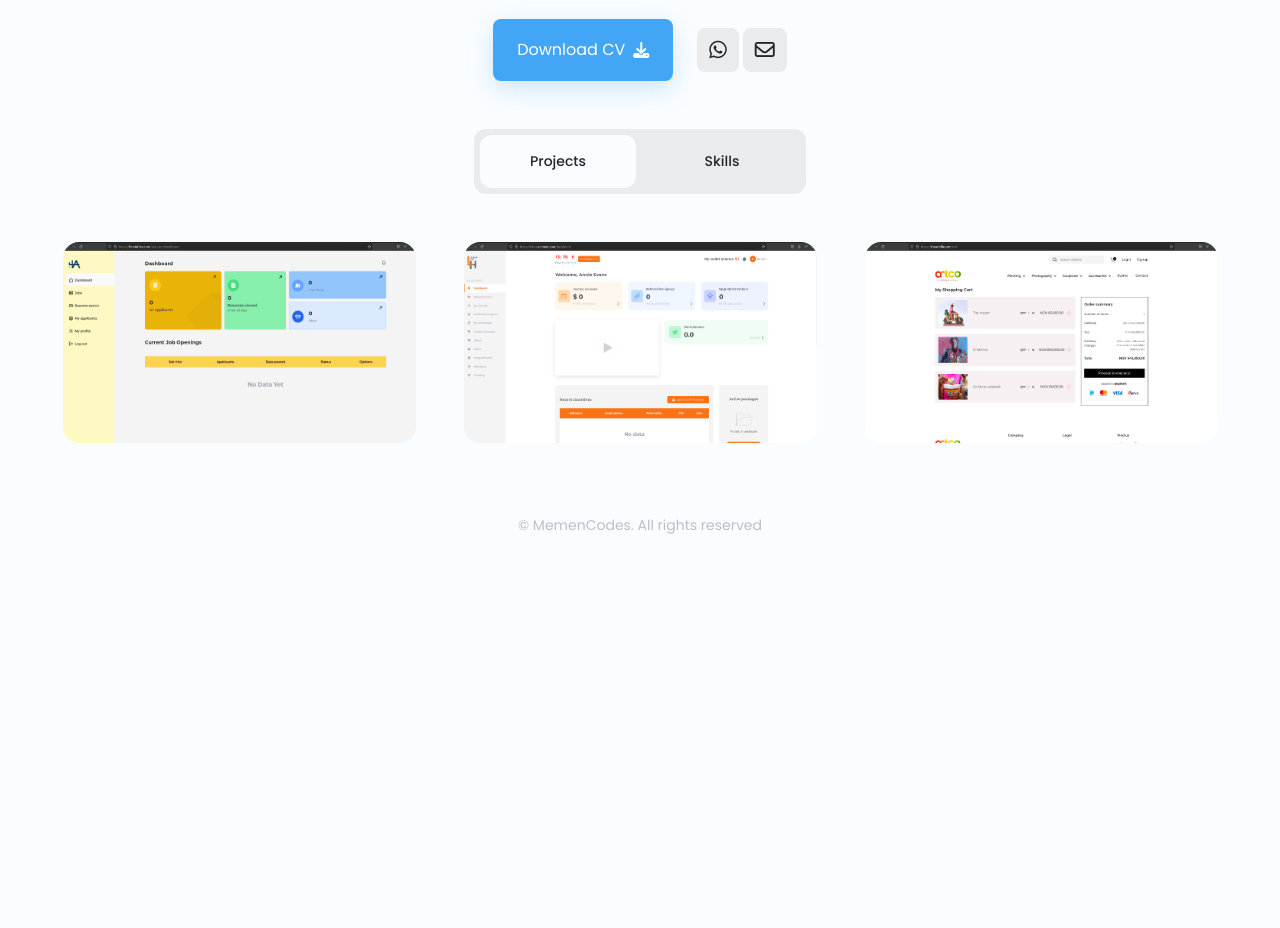
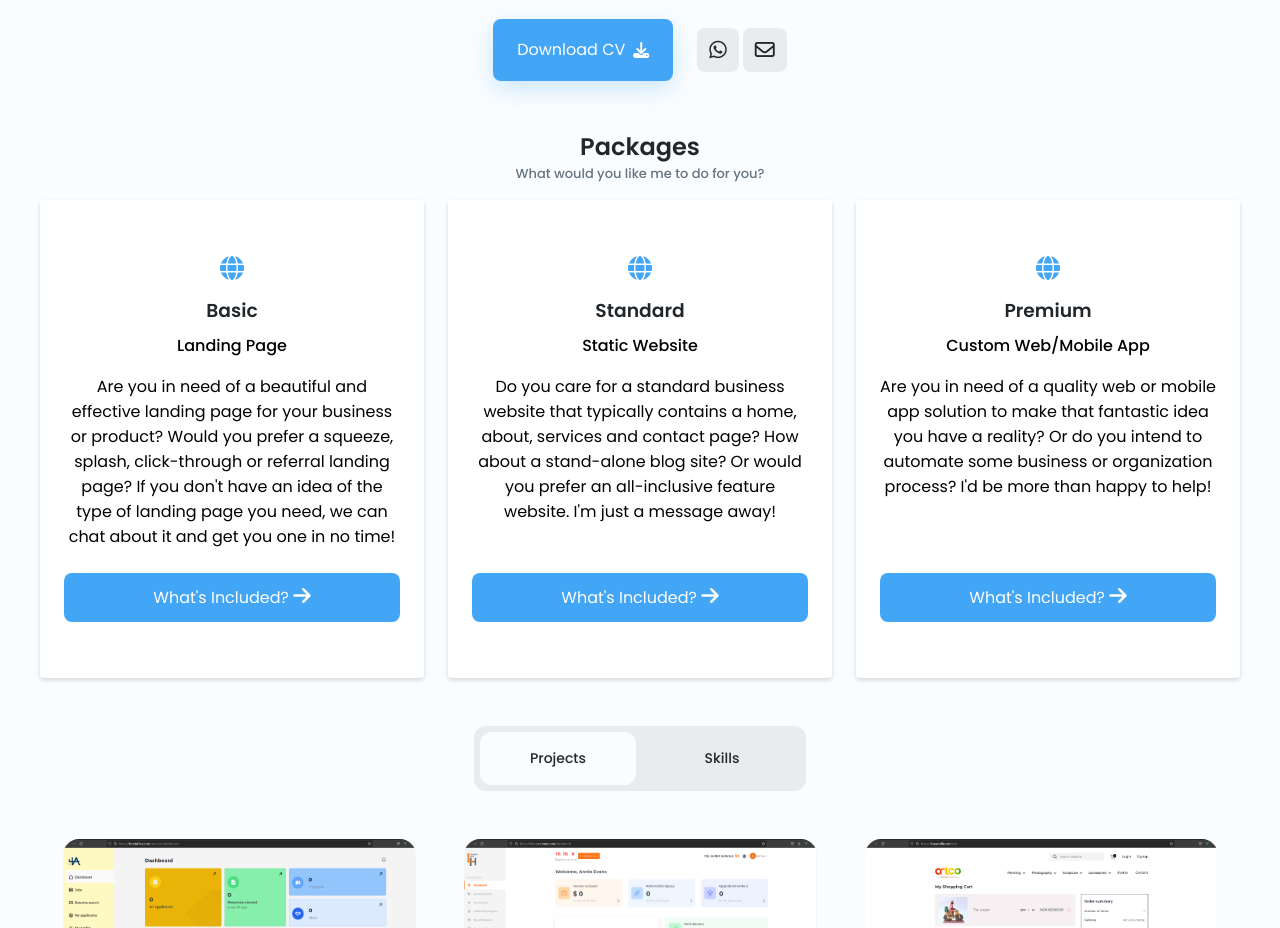
Before and after one commit to oseogbe/memencodes, a Nuxt app: page / in a window 1280 px wide. Shown: the part 440-1368 px from the top of the page. Before the commit the page ends 1016 px from the top, so only its background shows below. Built offline with nearby package versions, Linux system fonts and the light colour scheme.

Commit message:
packages update

```diff
--- a/assets/css/_variables.scss
+++ b/assets/css/_variables.scss
@@ -21,6 +21,11 @@
     --normal-font-size: .938rem;
     --small-font-size: .813rem;
     --smaller-font-size: .75rem;
+
+    // z-index
+    --z-tooltip: 10;
+    --z-fixed: 100;
+    --z-modal: 1000;
 }
 
 // Large devices (desktops, 992px and up)
--- a/components/Header.vue
+++ b/components/Header.vue
@@ -16,7 +16,7 @@
                 </div>
 
                 <h2 class="profile__name">Osememen Ogbe</h2>
-                <h3 class="profile__profession">Web Developer</h3>
+                <h3 class="profile__profession">Full-stack Developer</h3>
 
                 <ul class="profile__social">
                     <a href="https://www.instagram.com/mynameisose" target="_blank" class="profile__social-link">
--- a/components/Packages.vue
+++ b/components/Packages.vue
@@ -1,13 +1,42 @@
 <template>
-    <div>
+    <div id="packages">
+        <h2 class="section__title">Packages</h2>
+        <h3 class="section__subtitle">What would you like me to do for you?</h3>
 
+        <div class="packages__container container grid">
+            <div class="packages__content" v-for="p in packages">
+                <div>
+                    <i class="fas fa-globe packages__icon"></i>
+                    <h3 class="packages__title">{{ p.title }}</h3>
+                    <h4 class="packages__subtitle">{{ p.subtitle }}</h4>
+                    <p class="packages__description">{{ p.description }}</p>
+                </div>
+
+                <span class="button button__small button__link packages__button">
+                    What's Included?
+                    <i class="fas fa-arrow-right button__icon"></i>
+                </span>
+
+                <div class="packages__modal">
+                    <div class="packages__modal-content">
+                        <h4 class="packages__modal-title">{{ p.subtitle }}</h4>
+                        <i class="far fa-circle-xmark packages__modal-close"></i>
+
+                        <ul class="packages__modal-services grid">
+                            <li class="packages__modal-service">
+                                <i class="far fa-check-circle packages__modal-icon"></i>
+                                <p></p>
+                            </li>
+                        </ul>
+                    </div>
+                </div>
+            </div>
+        </div>
     </div>
 </template>
 
 <script setup>
-    import { reactive } from 'vue'
-
-    const packages = reactive([
+    const packages = [
         {
             'title': 'Basic',
             'subtitle': 'Landing Page',
@@ -22,7 +51,7 @@
         {
             'title': 'Standard',
             'subtitle': 'Static Website',
-            'description': 'Do you care for a standard business website that typically contains a home, about, services and contact page? How about a standalone blog site? Or would you prefer an all-inclusive feature website. I\'m just a message away!',
+            'description': 'Do you care for a standard business website that typically contains a home, about, services and contact page? How about a stand-alone blog site? Or would you prefer an all-inclusive feature website. I\'m just a message away!',
             'addons': 'blog, content upload, opt-in form, speed optimization, hosting setup, social media icons',
             'delivery_time': '18-30 days',
             'no_of_pages': 4-5,
@@ -41,9 +70,134 @@
             'starting_at': 'N750,000',
             'additional_info': 'Please note that the total cost of the project is exclusive of any charges incurred from purchasing a domain name, hosting or any other 3rd party service.'
         }
-    ])
+    ];
 </script>
 
 <style lang="scss" scoped>
+    #packages {
+        margin-top: 3rem;
+        text-align: center;
+    }
 
+    .section__title {
+        font-size: var(--h2-font-size);
+        font-weight: 600;
+    }
+
+    .section__subtitle {
+        font-size: var(--smaller-font-size);
+        font-weight: 500;
+        color: var(--text-color);
+        margin-bottom: 1rem;
+    }
+
+    .packages__container {
+        gap: 1.5rem;
+
+        .packages__content {
+            position: relative;
+            background-color: var(--container-color);
+            padding: 3.5rem 1.5rem;
+            border-radius: .25rem;
+            box-shadow: 0 2px 4px rgba(0, 0, 0, .15);
+            transition: .3s;
+            display: flex;
+            flex-direction: column;
+            // align-items: center;
+
+            &:hover {
+                box-shadow: 0 4px 8px rgba(0, 0, 0, .15);
+            }
+
+            .packages__icon {
+                display: block;
+                font-size: 1.5rem;
+                color: var(--first-color);
+                margin-bottom: 1rem;
+            }
+
+            .packages__title {
+                margin-bottom: .5rem;
+            }
+
+            .packages__subtitle {
+                font-weight: 500;
+                margin-bottom: 1rem;
+            }
+
+            .packages__description {
+                margin-bottom: 1.5rem;
+            }
+
+            .packages__button {
+                display: block;
+                margin-top: auto;
+
+                &:hover {
+                    .button__icon {
+                        transform: translateX(.25rem);
+                    }
+                }
+            }
+
+
+
+            .packages__modal {
+                position: fixed;
+                top: 0;
+                left: 0;
+                right: 0;
+                bottom: 0;
+                background-color: rgba(0, 0, 0, .5);
+                display: flex;
+                align-items: center;
+                padding: 0 1rem;
+                z-index: var(--z-modal);
+                // opacity: 0;
+                visibility: hidden;
+                transition: .3s;
+
+                &-content {
+                    position: relative;
+                    background-color: var(--container-color);
+                    padding: 1.5rem;
+                    border-radius: .5rem;
+                }
+
+                &-title {
+                    font-size: var(--h3-font-size);
+                    font-weight: 400;
+                    margin-bottom: 1.5rem;
+                }
+
+                &-close {
+                    position: absolute;
+                    top: 1rem;
+                    right: 1rem;
+                    font-size: 1.5rem;
+                    color: var(--first-color);
+                    cursor: pointer;
+                }
+
+                &-services {
+                    row-gap: 1rem;
+                }
+
+                &-service {
+                    display: flex;
+                }
+
+                &-icon {
+                    color: var(--first-color);
+                    margin-right: .25rem;
+                }
+            }
+        }
+    }
+
+    @media (min-width: 992px) {
+        .packages__container {
+            grid-template-columns: repeat(3, 1fr);
+        }
+    }
 </style>
--- a/pages/index.vue
+++ b/pages/index.vue
@@ -2,8 +2,8 @@
     <div>
         <Header />
         <main>
+            <Packages />
             <ProjectsAndSkills />
-            <Packages />
         </main>
         <Footer />
     </div>
```
